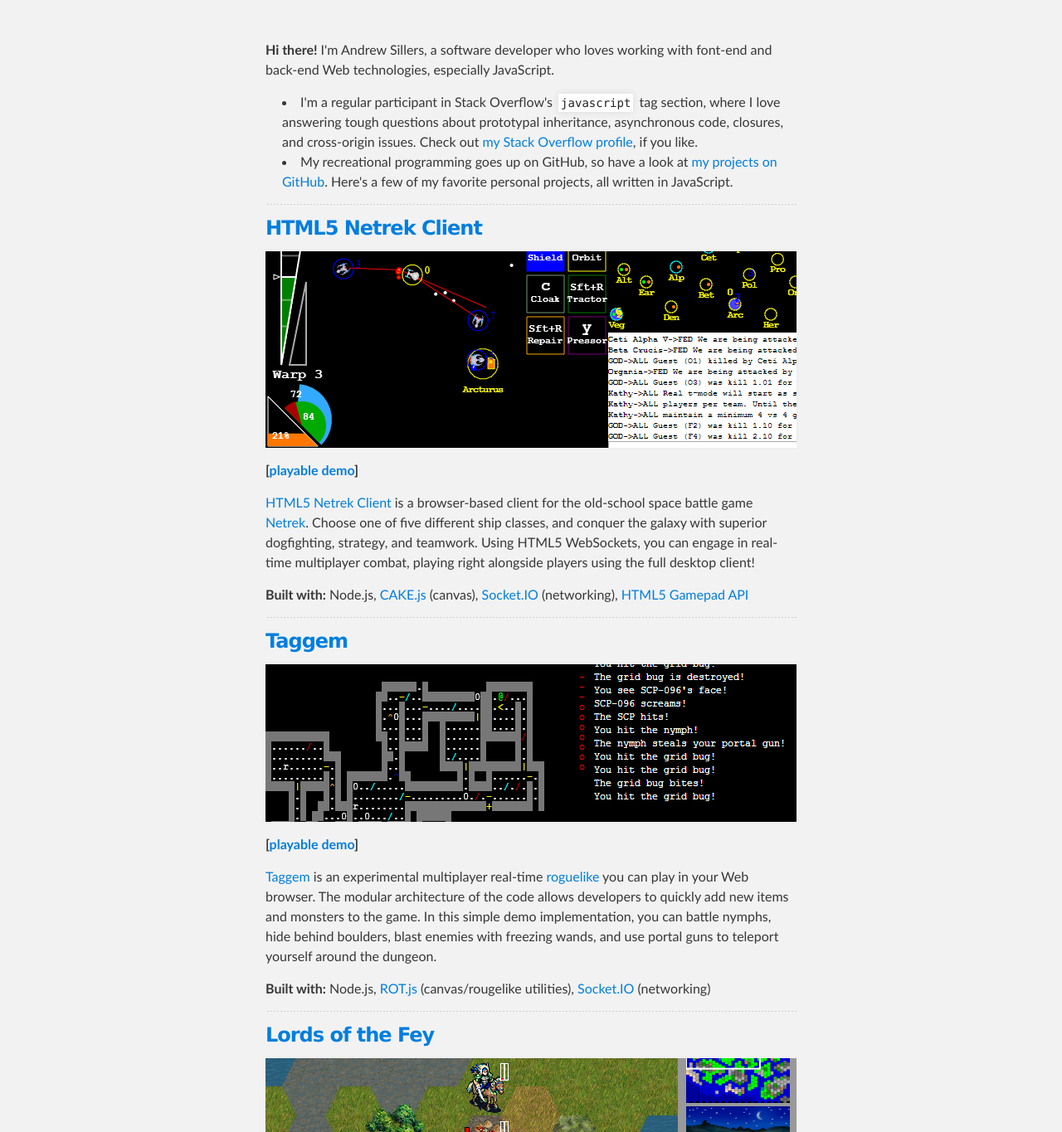
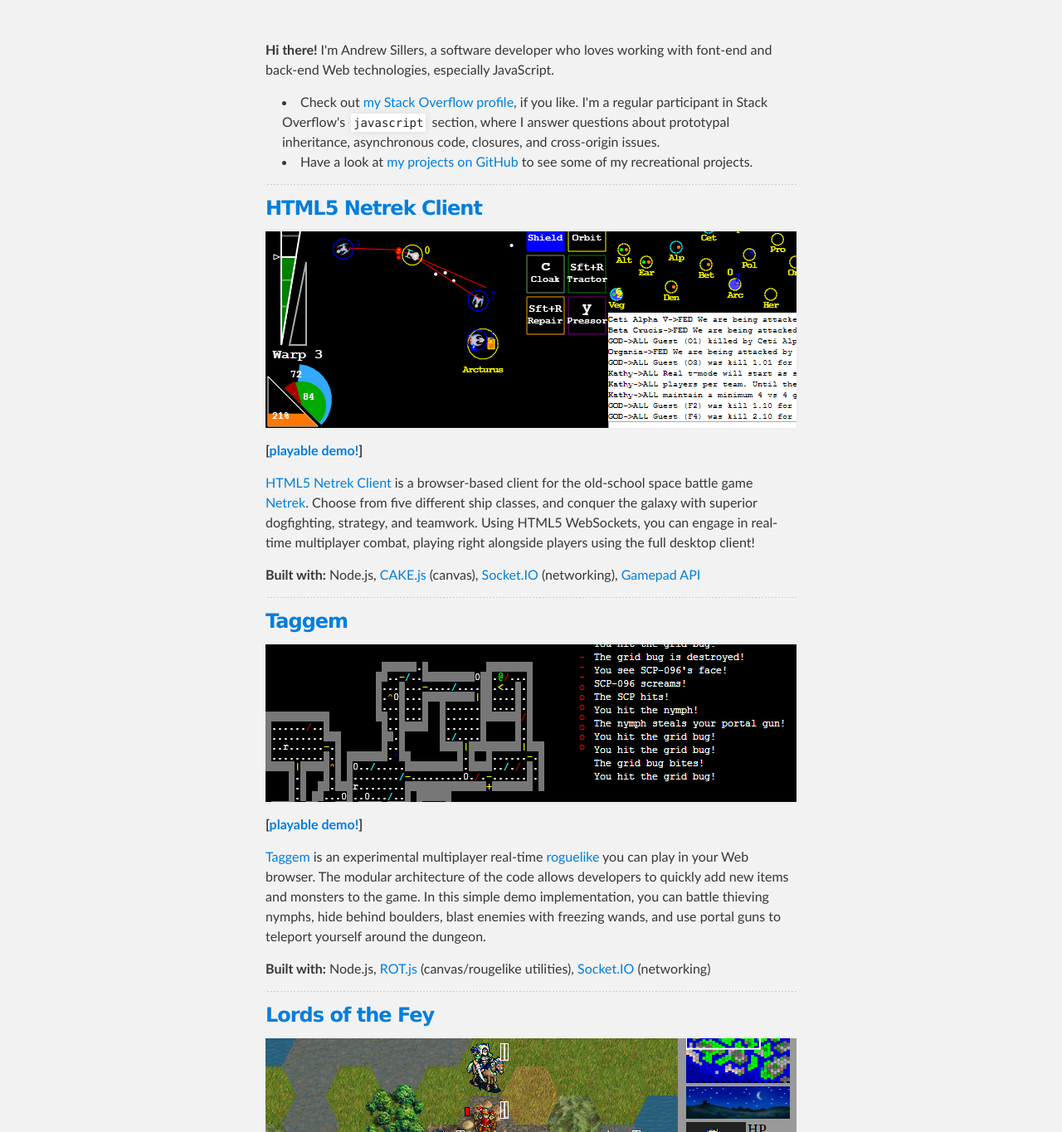
Before and after one commit to apsillers/apsillers.github.com, a plain HTML site: page index.html in a window 1280 px wide. Shown: the part 212-1577 px from the top of the page at 83% size. Drawn offline with Linux system fonts and the light colour scheme.

```diff
--- a/index.html
+++ b/index.html
@@ -30,20 +30,19 @@
         <p><strong>Hi there!</strong> I'm Andrew Sillers, a software developer who loves working with font-end and back-end Web technologies, especially JavaScript.</p>
 
 <ul>
-<li>I'm a regular participant in Stack Overflow's <code>javascript</code> tag section, where I love answering tough questions about prototypal inheritance, asynchronous code, closures, and cross-origin issues. Check out <a href="https://stackoverflow.com/users/710446/apsillers">my Stack Overflow profile</a>, if you like.</li>
-<li>My recreational programming goes up on GitHub, so have a look at <a href="https://github.com/apsillers">my projects on GitHub</a>.
-Here's a few of my favorite personal projects, all written in JavaScript.</li>
+<li>Check out <a href="https://stackoverflow.com/users/710446/apsillers">my Stack Overflow profile</a>, if you like. I'm a regular participant in Stack Overflow's <code>javascript</code> section, where I answer questions about prototypal inheritance, asynchronous code, closures, and cross-origin issues.</li>
+<li>Have a look at <a href="https://github.com/apsillers">my projects on GitHub</a> to see some of my recreational projects.</li>
 </ul><hr><h3>
 <a name="html5-netrek-client" class="anchor" href="#html5-netrek-client"><span class="octicon octicon-link"></span></a><strong><a href="https://github.com/apsillers/html5-netrek">HTML5 Netrek Client</a></strong>
 </h3>
 
 <p><a href="https://github.com/apsillers/html5-netrek"><img src="https://apsillers.github.io/images/projects/netrek.png" alt="HTML5 Netrek screenshot"></a></p>
 
-<p><strong>[<a href="https://netrek-apsillers.rhcloud.com/">playable demo</a>]</strong></p>
+<p><strong>[<a href="https://netrek-apsillers.rhcloud.com/">playable demo!</a>]</strong></p>
 
-<p><a href="https://github.com/apsillers/html5-netrek">HTML5 Netrek Client</a> is a browser-based client for the old-school space battle game <a href="http://www.netrek.org">Netrek</a>. Choose one of five different ship classes, and conquer the galaxy with superior dogfighting, strategy, and teamwork. Using HTML5 WebSockets, you can engage in real-time multiplayer combat, playing right alongside players using the full desktop client!</p>
+<p><a href="https://github.com/apsillers/html5-netrek">HTML5 Netrek Client</a> is a browser-based client for the old-school space battle game <a href="http://www.netrek.org">Netrek</a>. Choose from five different ship classes, and conquer the galaxy with superior dogfighting, strategy, and teamwork. Using HTML5 WebSockets, you can engage in real-time multiplayer combat, playing right alongside players using the full desktop client!</p>
 
-<p><strong>Built with:</strong> Node.js, <a href="https://code.google.com/p/cakejs/">CAKE.js</a> (canvas), <a href="http://socket.io">Socket.IO</a> (networking), <a href="https://developer.mozilla.org/en-US/docs/Web/Guide/API/Gamepad">HTML5 Gamepad API</a></p>
+<p><strong>Built with:</strong> Node.js, <a href="https://code.google.com/p/cakejs/">CAKE.js</a> (canvas), <a href="http://socket.io">Socket.IO</a> (networking), <a href="https://developer.mozilla.org/en-US/docs/Web/Guide/API/Gamepad">Gamepad API</a></p>
 
 <hr><h3>
 <a name="taggem" class="anchor" href="#taggem"><span class="octicon octicon-link"></span></a><strong><a href="https://github.com/apsillers/Taggem">Taggem</a></strong>
@@ -51,9 +50,9 @@
 
 <p><a href="https://github.com/apsillers/taggem"><img src="https://apsillers.github.io/images/projects/taggem.png" alt="Taggem screenshot"></a></p>
 
-<p><strong>[<a href="https://taggem-apsillers.rhcloud.com/">playable demo</a>]</strong></p>
+<p><strong>[<a href="https://taggem-apsillers.rhcloud.com/">playable demo!</a>]</strong></p>
 
-<p><a href="https://github.com/apsillers/Taggem">Taggem</a> is an experimental multiplayer real-time <a href="https://en.wikipedia.org/wiki/Roguelike">roguelike</a> you can play in your Web browser. The modular architecture of the code allows developers to quickly add new items and monsters to the game. In this simple demo implementation, you can battle nymphs, hide behind boulders, blast enemies with freezing wands, and use portal guns to teleport yourself around the dungeon.</p>
+<p><a href="https://github.com/apsillers/Taggem">Taggem</a> is an experimental multiplayer real-time <a href="https://en.wikipedia.org/wiki/Roguelike">roguelike</a> you can play in your Web browser. The modular architecture of the code allows developers to quickly add new items and monsters to the game. In this simple demo implementation, you can battle thieving nymphs, hide behind boulders, blast enemies with freezing wands, and use portal guns to teleport yourself around the dungeon.</p>
 
 <p><strong>Built with:</strong> Node.js, <a href="ondras.github.io/rot.js">ROT.js</a> (canvas/rougelike utilities), <a href="http://socket.io">Socket.IO</a> (networking)</p>
 
```
Also changed, not shown: params.json (+1 -1 lines).
